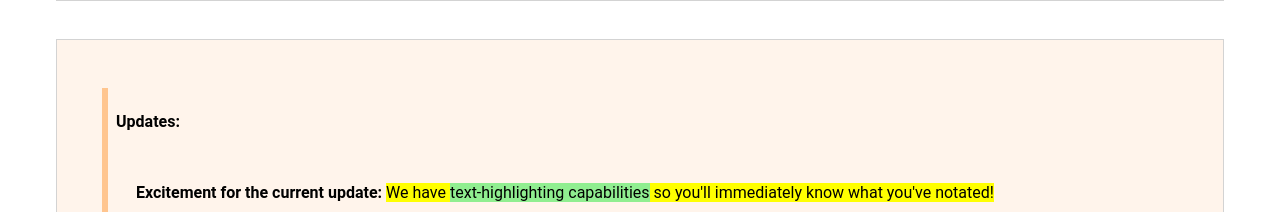
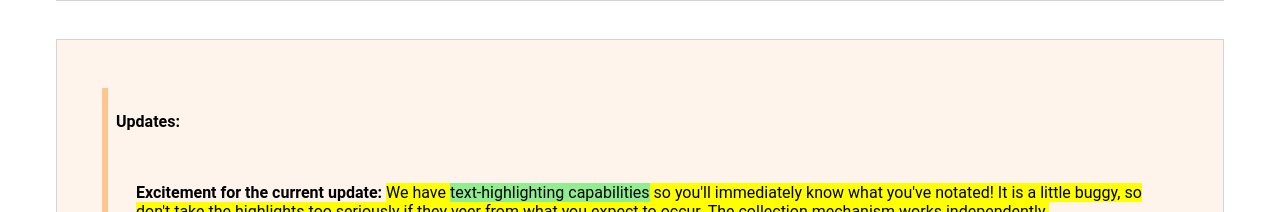
Before and after one commit to jsvan/jsvan.github.io, a plain HTML site: page Common_Sents_Usage_Instructions.html in a window 1280 px wide. Shown: the part 1267-1479 px from the top of the page. Drawn offline with Linux system fonts and the light colour scheme.

Commit message:
Added caution for the Highlight update

```diff
--- a/Common_Sents_Usage_Instructions.html
+++ b/Common_Sents_Usage_Instructions.html
@@ -138,7 +138,7 @@
                 <b>Excitement for the current update:</b>
                 <mark style="background-color:yellow"> We have
                     <mark style="background-color:lightgreen"> text-highlighting capabilities</mark>
-                    so you'll immediately know what you've notated!
+                    so you'll immediately know what you've notated! It is a little buggy, so don't take the highlights too seriously if they veer from what you expect to occur. The collection mechanism works independently.
                 </mark>
             </p>
             <p>
```
